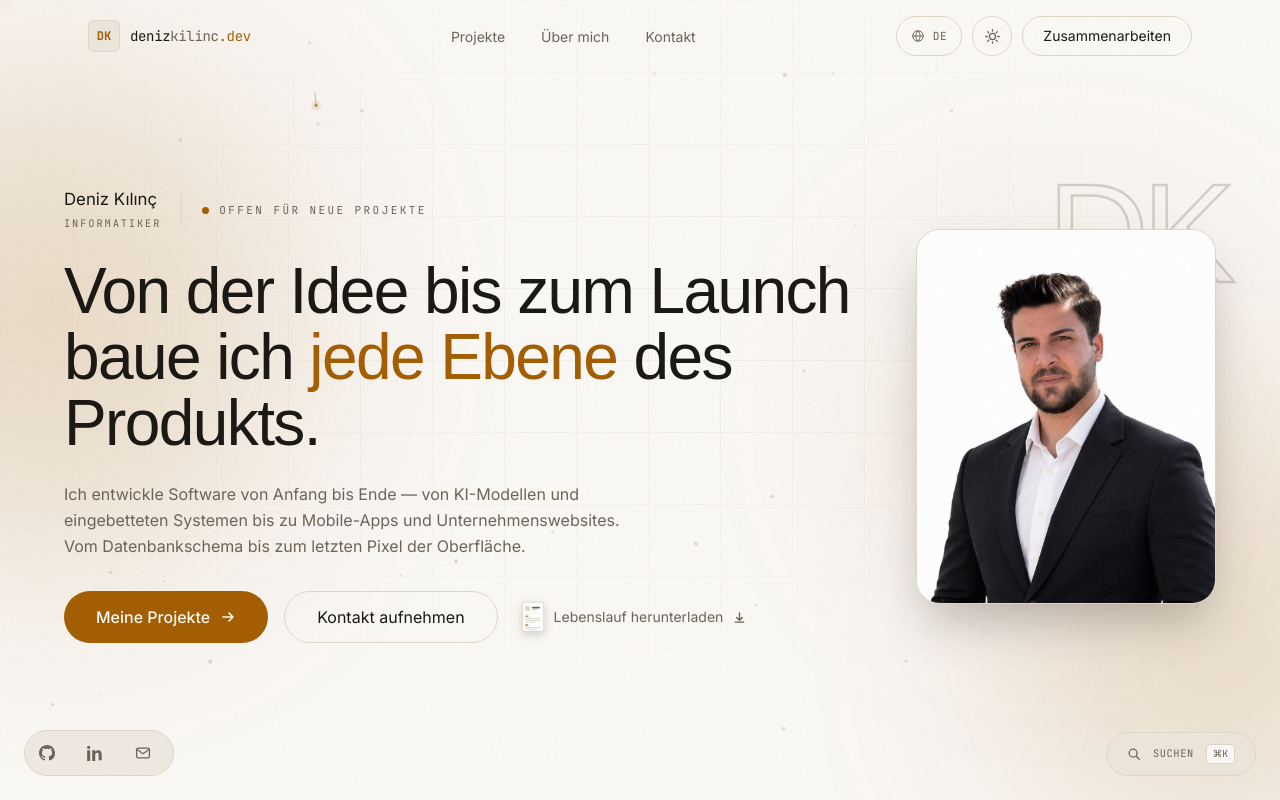
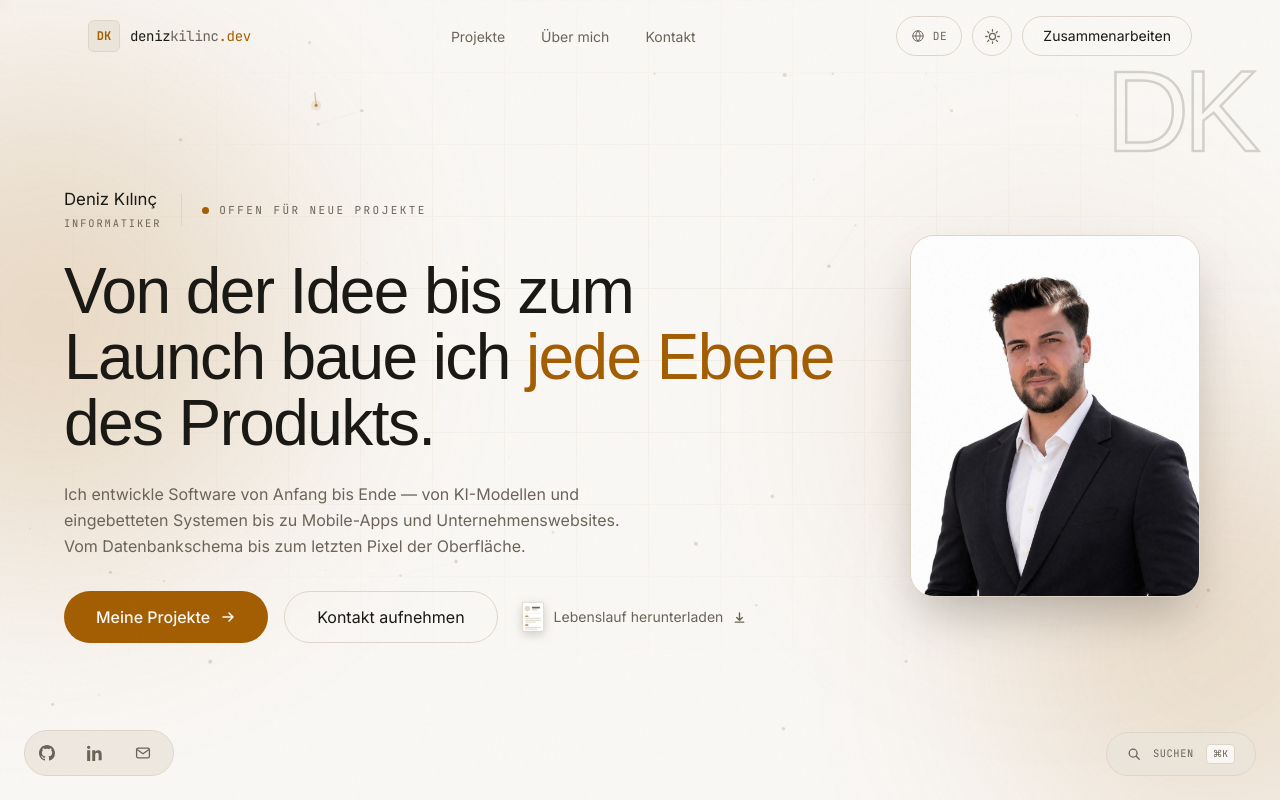
Before and after one commit to denizkilinc2/portfolyo, a Next.js app: page /de in a window 1280 px wide. Shown: the top 800 px of the page. Built offline with nearby package versions, Linux system fonts and the light colour scheme; a web font is replaced by a local one.

Commit message:
Hero portre ve monogram konumu ayarlandı

```diff
--- a/app/globals.css
+++ b/app/globals.css
@@ -571,16 +571,17 @@
    14. KÖŞE MONOGRAMI
    Portre hero'ya girdikten sonra monogram
    sağ üste çekildi: daha küçük, daha soluk.
+   Portrenin arkasında kalmaması için yukarıda.
    ============================================ */
 .monogram-kose {
-  right: 4%;
-  top: 22%;
+  right: 2%;
+  top: 8%;
   transform: none;
-  font-size: clamp(7rem, 11vw, 14rem);
+  font-size: clamp(6rem, 9vw, 11rem);
 }
 
 .monogram-kose .monogram-taban {
-  opacity: 0.13;
+  opacity: 0.16;
 }
 
 .monogram-kose .monogram-akim {
--- a/components/Hero.tsx
+++ b/components/Hero.tsx
@@ -49,7 +49,7 @@
       <div className="glow bottom-[-5%] right-[-10%] h-96 w-96 opacity-[0.08]" />
 
       {/* --- İçerik: solda metin, sağda portre --- */}
-      <div className="relative mx-auto grid w-full max-w-6xl gap-10 lg:grid-cols-[1fr_300px] lg:items-center lg:gap-14">
+      <div className="relative mx-auto grid w-full max-w-6xl gap-10 lg:grid-cols-[1fr_290px] lg:items-center lg:gap-16 lg:pr-4">
         {/* ---------- SOL: metin ---------- */}
         <div>
           {/* Kimlik satırı */}
```
